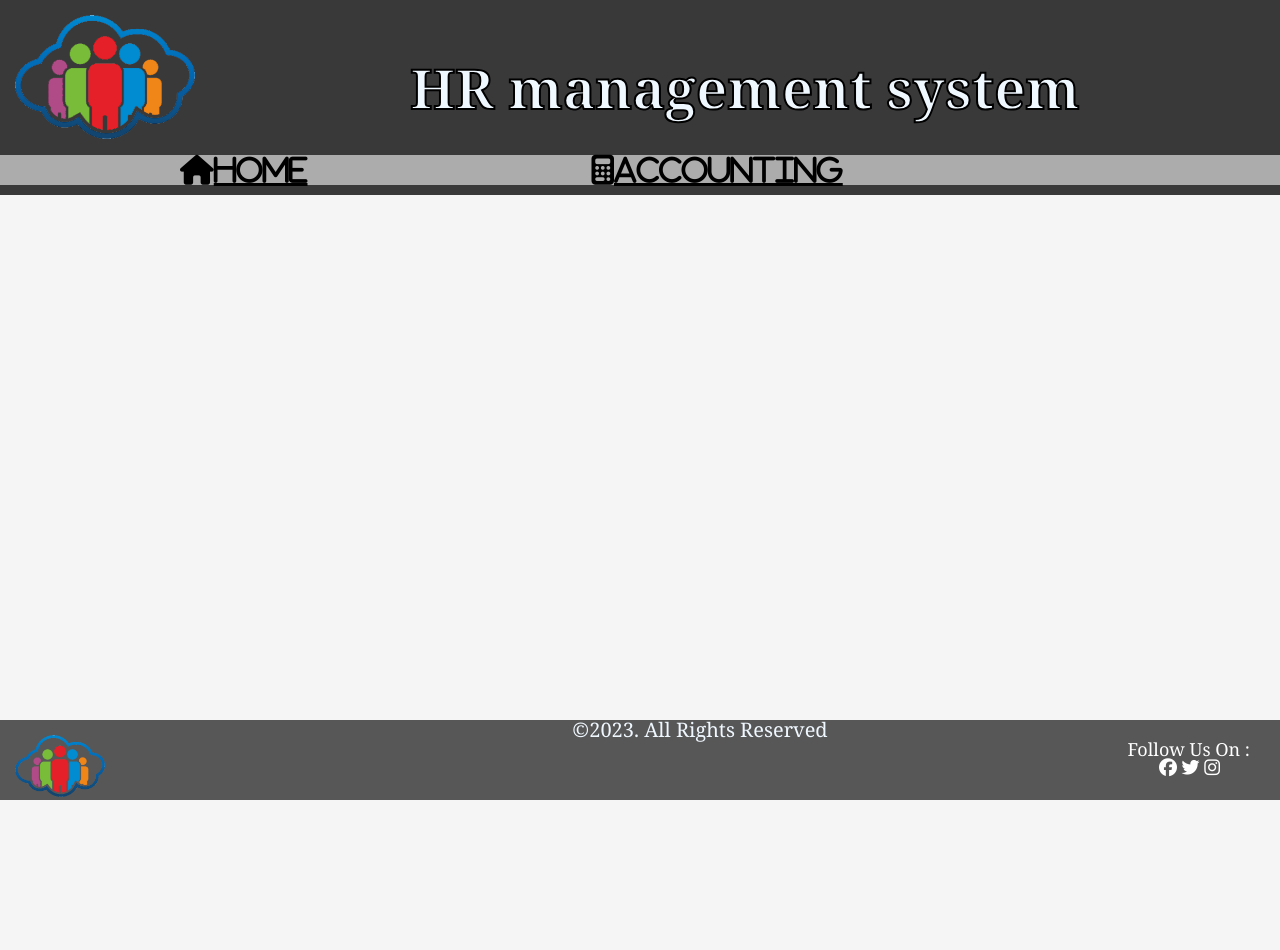
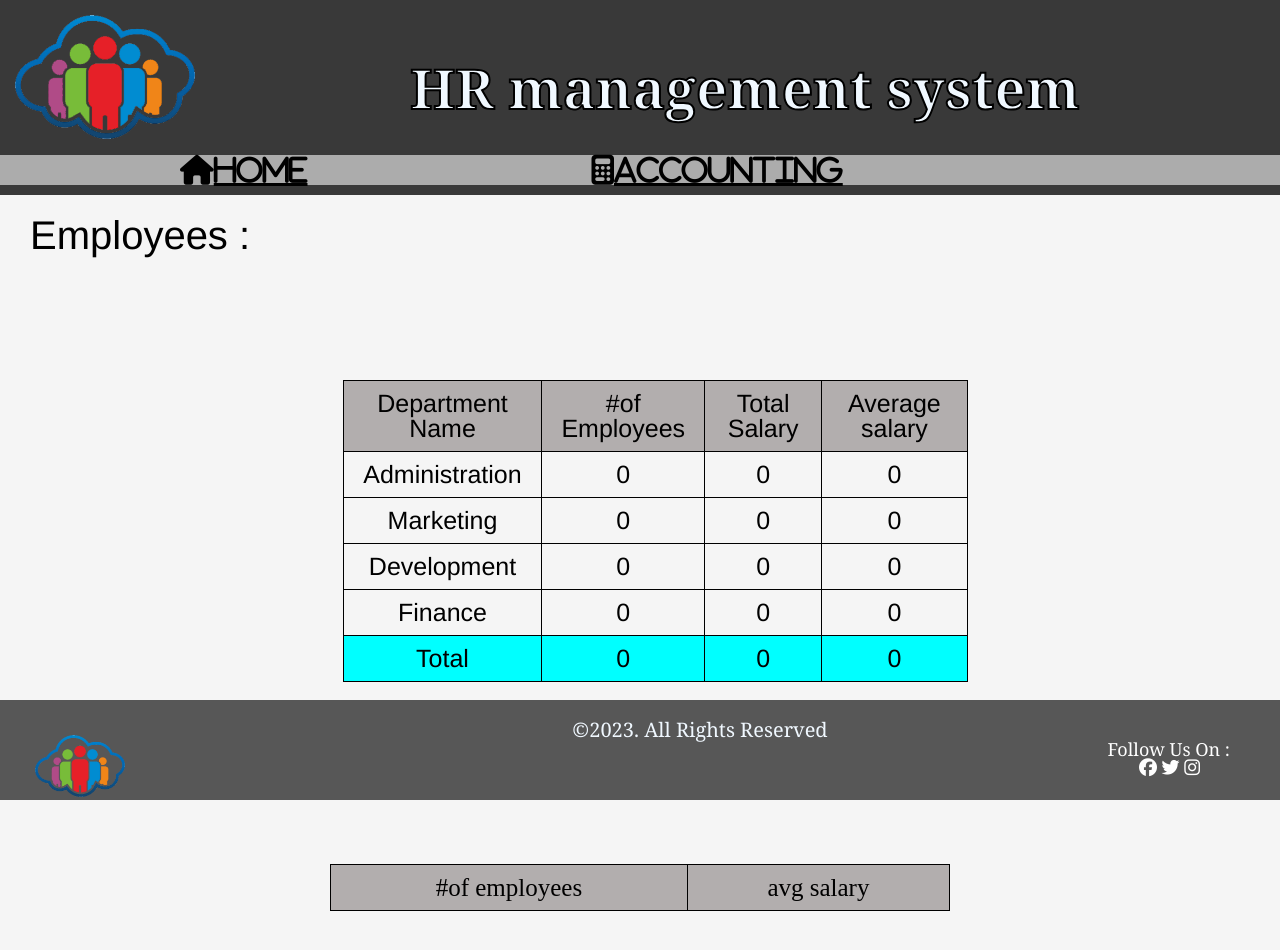
Before and after one commit to Rajeh-Dalbah/HR-management-system, a plain HTML site: page accounting.html in a window 1280 px wide. Shown: the top 950 px of the page. Drawn offline with Linux system fonts and the light colour scheme.

Commit message:
solve assignment lab 09

```diff
--- a/CSS/accounting.css
+++ b/CSS/accounting.css
@@ -5,7 +5,7 @@
 
 body{
     display: flex;
-    height: 3000px;
+    height: 1000px;
     flex-direction: column;
     background-color:whitesmoke;
 }
@@ -61,13 +61,53 @@ a:active {
 color : darkslateblue;
 }
 
-footer {
+/* footer {
     position: fixed;
     bottom: 0;
     width: 100%;
     height: 80px;
     background-color: rgb(87, 87, 87);
+    z-index: 999;
+  } */
+
+  footer{
+  position: fixed;
+  left: 0;
+  bottom: 0;
+  width: 100%;
+  height: 100px; /* adjust the height as needed */
+  background-color: #f2f2f2;
+  padding: 20px;
+  box-sizing: border-box;
+  background-color: rgb(87, 87, 87);
+
+}
+
+.tableSec{
+    font-size: 40px;
+    margin-left: 30px;
+    margin-top: 20px;
+}
+table {
+    font-size: 25px;
+    border-collapse: collapse;
+    width: 100%;
   }
+
+  th, td {
+    padding: 10px;
+    text-align: center;
+  }
+
+  th {
+    background-color: rgb(178, 174, 174);
+  }
+
+tfoot{
+    background-color: aqua;
+    color: black;
+}
+
 
 .logoFooter{
     width: 90px;
@@ -92,3 +132,17 @@ font-family: Cambria, Cochin, Georgia, Times, 'Times New Roman', serif;
     color: white;
     margin-right: 30px;
 }
+
+
+table {
+    margin-left: auto;
+margin-right: auto;
+margin-top: 10%;
+width: 50%;
+text-align: center;
+
+
+  }
+  table, th, td {
+    border: 1px solid black;
+  }
--- /dev/null
+++ b/JS/accounting.js
@@ -0,0 +1,101 @@
+// let empSec = document.getElementById('tableSec');
+// let table = document.getElementById('table');
+// let divT = document.getElementById('divTable');
+let aCount = document.getElementById('adminCount');
+let mCount = document.getElementById('marketingCount');
+let dCount = document.getElementById('developCount');
+let fCount = document.getElementById('financeCount');
+let tcount = document.getElementById('employeescount');
+let a = document.getElementById('a');
+let m = document.getElementById('m');
+let d = document.getElementById('d');
+let f = document.getElementById('f');
+let t = document.getElementById('t');
+let totalSalaryA = document.getElementById('totalSalaryA');
+let totalSalaryB = document.getElementById('totalSalaryB');
+let totalSalaryC = document.getElementById('totalSalaryC');
+let totalSalaryD = document.getElementById('totalSalaryD');
+let total = document.getElementById('total');
+let allEmplo = [];
+let jsonArr = localStorage.getItem('employees');
+let arr = JSON.parse(jsonArr);
+function checkLocalAndPush() {
+    if (allEmplo.length == 0) {
+        let arr = readFromLocalS();
+        if (arr.length != 0) {
+            allEmplo = arr;
+        }
+    }
+}
+function readFromLocalS() {
+    let jsonArr = localStorage.getItem('employees');
+    let arr = JSON.parse(jsonArr);
+    if (arr !== null) {
+        return arr;
+    } else {
+        return [];
+    }
+}
+
+function render(arr) {
+    let adminCount = 0;
+    let marketingCount = 0;
+    let developCount = 0;
+    let financCount = 0;
+    let totalOfA = 0;
+    let totalOfM = 0;
+    let totalOfD = 0;
+    let totalOfF = 0;
+
+    let employeesCount = 0;
+
+    for (let j = 0; j < arr.length; j++) {
+        if (arr[j].department == "Administration") {
+            adminCount++;
+            totalOfA += arr[j].salary;
+
+        }
+        else if (arr[j].department == "Marketing") {
+            marketingCount++;
+            totalOfM += arr[j].salary;
+        }
+        else if (arr[j].department == "Development") {
+            developCount++;
+            totalOfD += arr[j].salary;
+        }
+        else if (arr[j].department == "Finance") {
+            financCount++;
+            totalOfF += arr[j].salary;
+        }
+
+
+    }
+
+    employeesCount = adminCount + financCount + developCount + marketingCount;
+    aCount.textContent = adminCount;
+    mCount.textContent = marketingCount;
+    dCount.textContent = developCount;
+    fCount.textContent = financCount;
+    tcount.textContent = employeesCount;
+
+    totalSalaryA.textContent = totalOfA;
+    totalSalaryB.textContent =totalOfM;
+    totalSalaryC.textContent = totalOfD;
+    totalSalaryD.textContent = totalOfF;
+
+    total.textContent= totalOfA+totalOfM+totalOfD+totalOfF;
+
+    let adminAvgSalary = adminCount != 0 ? (totalOfA / adminCount) : 0;
+    a.textContent = adminAvgSalary;
+    let marketingAvgSalary = marketingCount != 0 ? (totalOfM / marketingCount) : 0;
+    m.textContent = marketingAvgSalary;
+    let developAvgSalary = developCount != 0 ? (totalOfD / developCount) : 0;
+    d.textContent = developAvgSalary;
+    let financAvgSalary = financCount != 0 ? (totalOfF / financCount) : 0;
+    f.textContent = financAvgSalary;
+    t.textContent = adminAvgSalary + marketingAvgSalary + developAvgSalary + financAvgSalary;
+
+
+}
+render(readFromLocalS());
+console.log(readFromLocalS());
--- a/accounting.html
+++ b/accounting.html
@@ -29,13 +29,65 @@
     </header>
     <main id="main">
 
+        <section class="tableSec">
+            <h2>  Employees : </h2>
+            <table class="table">
+                <thead>
+                <tr>
+                    <th>Department Name</th>
+                    <th>#of Employees</th>
+                   <th>Total Salary</th>
+                     <th>Average salary</th>
+                </tr>
+            </thead>
+            <tbody>
+                <div class="divTable">
+                <tr>
+                  <td>Administration</td>
+                  <td id="adminCount"></td>
+                  <td id="totalSalaryA"></td>
+                  <td id="a"></td>
+                </tr>
+                <tr>
+                    <td>Marketing</td>
+                    <td id="marketingCount"></td>
+                     <td id="totalSalaryB"></td>
+                     <td id="m"></td>
 
+                </tr>
+                <tr>
+                    <td>Development</td>
+                    <td id="developCount"></td>
+                    <td id="totalSalaryC"></td>
+                    <td id="d"></td>
 
+                </tr>
 
+                <tr>
+                    <td>Finance</td>
+                    <td id="financeCount"></td>
+                    <td id="totalSalaryD"></td>
+                    <td id="f"></td>
 
+                </tr>
+                </tbody>
+                <tfoot>
+                <tr>
+                    <td>Total</td>
+                    <td id="employeescount"></td>
+                    <td id="total"></td>
+                    <td id="t"></td>
+
+                </tr>
+                </tfoot>
+               </div>
+            </table>
+
+        </section>
 
     </main>
     <footer>
+
         <section>
             <img class="logoFooter" src="./assets/hr.png">
         </section>
@@ -50,7 +102,17 @@
                 <i class="fa-brands fa-instagram"></i>
         </div>
         </div>
+
+        <table>
+            <tr>
+                <th>#of employees</th>
+                <th>avg salary</th>
+            </tr>
+            <tr></tr>
+        </table>
+
     </footer>
+    <script src="./JS/accounting.js"></script>
 
     </body>
 </html>
```
Also changed, not shown: JS/app.js (+50 -25 lines), index.html (+1 -0 lines), 1 other file.
